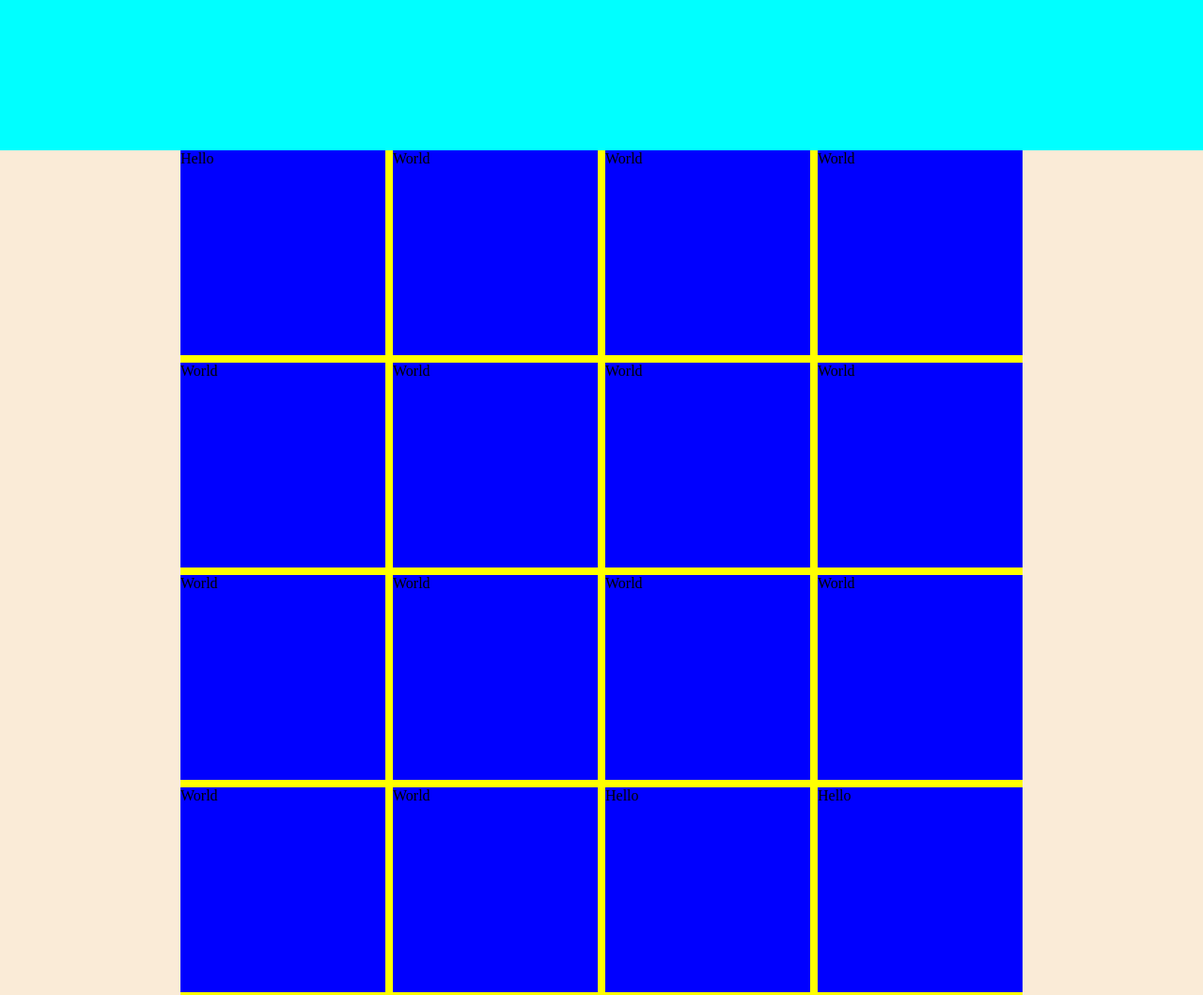
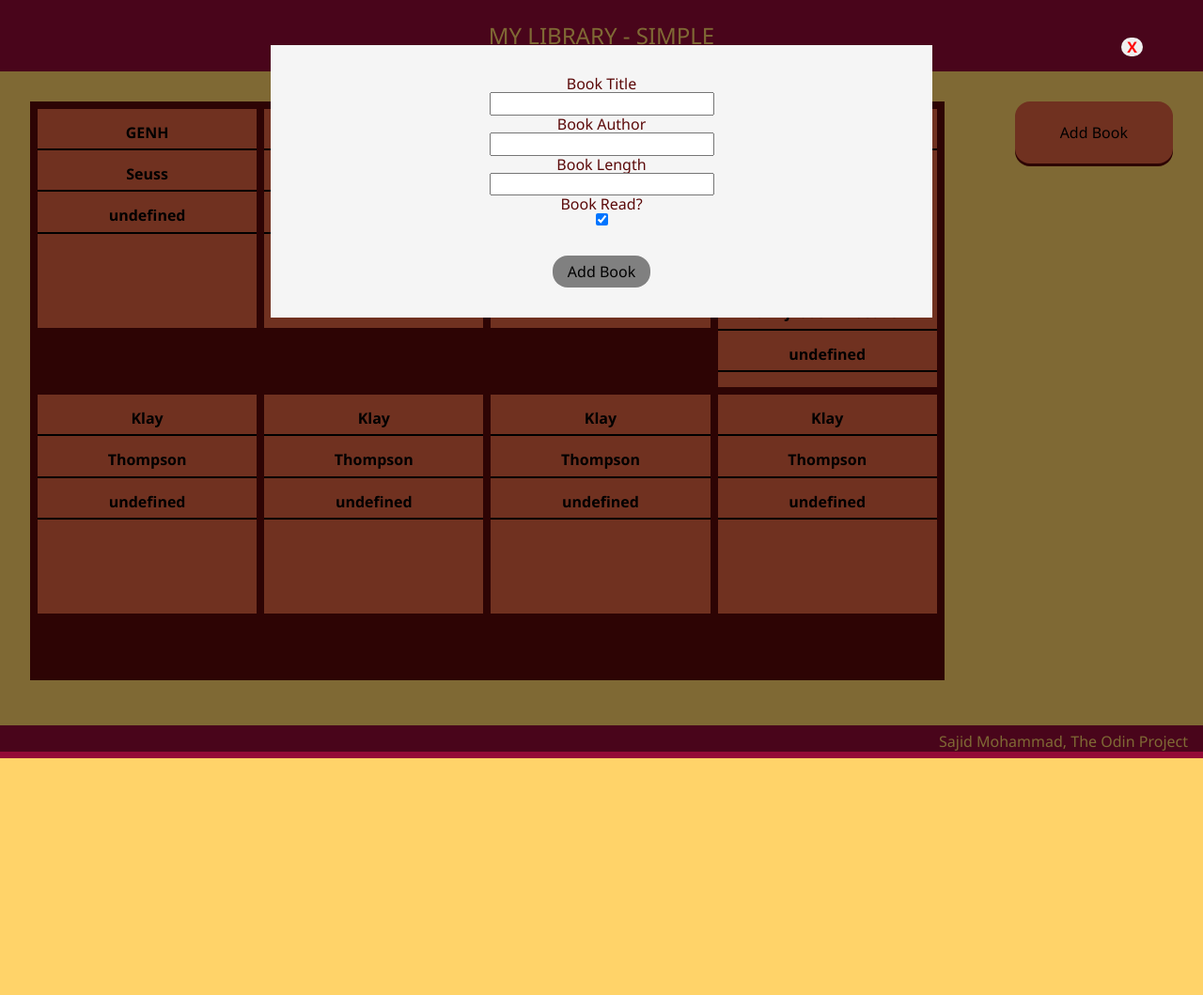
Before and after one commit to Sajid-Moha/TOP, a plain HTML site: page Library/library.html in a window 1280 px wide. Shown: the top 1059 px of the page at 94% size. After the commit the page ends 807 px from the top, so only its background shows below. Drawn offline with Linux system fonts and the light colour scheme.

Commit message:
modal partly implemented, need to add js

```diff
--- a/Library/books.js
+++ b/Library/books.js
@@ -16,7 +16,44 @@ Book.prototype.info = function () {
     }
 };
 
+Book.prototype.returnBook = function () {
+    const book = document.createElement('div');
+    book.classList.add('book');
+
+    const title = document.createElement('p');
+    const author = document.createElement('p');
+    const numPages = document.createElement('p');
+
+    title.textContent = `${this.title}`;
+    author.textContent = `${this.author}`;
+    numPages.textContent = `${this.numPages}`;
+
+    book.appendChild(title);
+    book.appendChild(author);
+    book.appendChild(numPages);
+
+    return book;
+};
+
 function addBookToLibrary(title, author, numPages, read) {
     let book = new Book(title, author, numPages, read);
     myLibrary.push(book);
 }
+
+function printBooks() {
+    let library = document.querySelector(".library");
+    myLibrary.forEach( function (book) {
+        library.appendChild(book.returnBook());
+    })
+}
+
+
+addBookToLibrary('GENH', 'Seuss', 25, false);
+addBookToLibrary('DOAWK', 'Bron', 23, true);
+addBookToLibrary('Draymond', 'Green', 23, false);
+addBookToLibrary('Stephen', 'Curry lorem epsum dsaf dfaslfhda dfsahl;fdhasl dfsalhflkadsjfkldjsa dfsalhfdksajhfdkl asfdsakjh fdsakjhf dkjasda fkdha fkdh asdlkfdhsafk hsadkjfh adkjflh dsakjhf alkjsdhf daksjhfkdsahfkdjs alhfjkdashlfkdsahs', 30, true);
+addBookToLibrary('Klay', 'Thompson', 11, false);
+addBookToLibrary('Klay', 'Thompson', 11, false);
+addBookToLibrary('Klay', 'Thompson', 11, false);
+addBookToLibrary('Klay', 'Thompson', 11, false);
+printBooks();
--- a/Library/library.html
+++ b/Library/library.html
@@ -9,33 +9,43 @@
     <link rel="stylesheet" href="styles.css">
     <link rel="stylesheet" href="normalize.css">
 </head>
-<body>
-    <heading>
+<body class="">
+    <div class="modal">
+        <button type="button" id="close" class="modal-close">X</button>
+        <form class="form" method="GET">
+            <label for="title">Book Title</label>
+            <input type="text" id="title" name="title" class="book-form">
 
-    </heading>
+            <label for="author">Book Author</label>
+            <input type="text" id="author" name="author" class="book-form">
+
+            <label for="num-pages">Book Length</label>
+            <input type="number" id="num-pages" name="num-pages" class="book-form">
+
+            <label for="read">Book Read?</label>
+            <input type="checkbox" id="read" name="read" class="book-form" checked>
+
+            <!-- adding margin to button ruins animation, use empty div instead -->
+            <div class="spacing"></div>
+            <button type="submit" class="form-submit">Add Book</button>
+        </form>
+    </div>
+    <header>
+        MY LIBRARY - SIMPLE
+    </header>
     <main>
-        <div class="library">
-            <div class="book">Hello</div>
-            <div class="book">World</div>
-            <div class="book">World</div>
-            <div class="book">World</div>
-            <div class="book">World</div>
-            <div class="book">World</div>
-            <div class="book">World</div>
-            <div class="book">World</div>
-            <div class="book">World</div>
-            <div class="book">World</div>
-            <div class="book">World</div>
-            <div class="book">World</div>
-            <div class="book">World</div>
-            <div class="book">World</div>
-            <div class="book">Hello</div>
-            <div class="book">Hello</div>
-            <div class="book">Hello</div>
-            <div class="book">Hello</div>
-            <div class="book">Hello</div>
+        <div class="library-container">
+            <div class="library">
+            </div>
+        </div>
+        <div class="controls">
+            <button type="button" class="add">Add Book</button>
         </div>
     </main>
+    <footer>
+        Sajid Mohammad, The Odin Project
+    </footer>
     <script src="books.js"></script>
+    <script src="modal.js"></script>
 </body>
 </html>
--- /dev/null
+++ b/Library/modal.js
@@ -0,0 +1,5 @@
+const add_book = document.querySelector('.add');
+add_book.addEventListener('click', () => {
+    const modal = document.createElement('div');
+
+});
--- a/Library/styles.css
+++ b/Library/styles.css
@@ -1,25 +1,62 @@
+/* Color palette used:
+    https://colorhunt.co/palette/ffd369e26241940a375b0909
+*/
+:root {
+    --main-body: #FFD369;
+    --heading-color: #940A37;
+    --accent: #E26241;
+    --dark-shadow: #5B0909;
+}
+
 body {
     min-height: 100vh;
+    background-color: var(--main-body);
+
+    color: var(--dark-shadow);
+    font-family: 'Segoe UI', Tahoma, Geneva, Verdana, sans-serif;
 
     display: grid;
     grid-template-rows: auto 1fr;
     box-sizing: border-box;
 }
 
-heading {
-    background-color: aqua;
-    height: 20vh;
+/* Add to body when modal is active */
+.locked {
+    position: fixed;
+}
+
+header {
+    background-color: var(--heading-color);
+    color: var(--main-body);
+    padding-top: 1em;
+    padding-bottom: 1em;
+
+    text-align: center;
+    font-size: x-large;
 }
 
 main {
-    background-color: antiquewhite;
+    color: black;
+    font-weight: bolder;
+
+    display: flex;
+    flex-direction: row;
+    justify-content: space-between;
+    padding: 2em;
+}
+
+.library-container {
+    box-sizing: border-box;
+
+    height: 100%;
+    width: 80%;
+
+    border: .5em solid var(--dark-shadow);
 }
 
 .library {
-    background-color: yellow;
+    background-color: var(--dark-shadow);
     height: 100%;
-    width: 70%;
-    margin: auto;
 
     display: grid;
     grid-template-columns: repeat(auto-fit, minmax(200px, 1fr));
@@ -28,6 +65,102 @@ main {
 }
 
 .book {
-    background-color: blue;
+    background-color: var(--accent);
     aspect-ratio: 1;
+
+    text-align: center;
 }
+
+.book > p {
+    padding-bottom: .5em;
+    border-bottom: 2px solid black;
+}
+
+footer {
+    background-color: var(--heading-color);
+    margin-top: 1em;
+    padding-right: 1em;
+    padding-top: .5em;
+    padding-bottom: .5em;
+
+    color: var(--main-body);
+    text-align: right;
+}
+
+/* BUTTON STYLING */
+button {
+    cursor: pointer;
+    border-radius: 1em;
+    border: none;
+
+    transition: .2s;
+}
+
+/* have to add hover and active effects seperately or else animation messes up */
+.add {
+    padding: 1.5em 3em;
+    background-color: var(--accent);
+    box-shadow: 0px 3px var(--dark-shadow);
+}
+
+.add:hover {
+    transform: scale(1.1);
+}
+
+.add:active {
+    transform: translateY(3px);
+    box-shadow: 0px 0px;
+}
+
+.spacing {
+    height: 2em;
+}
+
+.form-submit {
+    padding: .5em 1em;
+
+    background-color: grey;
+}
+
+.form-submit:hover, .form-submit:focus {
+    transform: scale(1.1);
+    background-color: inherit;
+    border: 2px solid grey;
+}
+
+.form-submit:active {
+    border: 2px solid black;
+}
+
+.modal {
+    position: absolute;
+    width: 100%;
+    height: 100%;
+    background-color: rgba(0, 0, 0, 50%);
+}
+
+/* hide modal when not needed */
+.hidden {
+    visibility: hidden;
+}
+
+.form {
+    display: flex;
+    flex-direction: column;
+    align-items: center;
+    margin: auto;
+    margin-top: 3em;
+
+    width: 50%;
+    background-color: whitesmoke;
+    padding: 2em;
+}
+
+.modal-close {
+    position: absolute;
+    right: 5%;
+    top: 5%;
+
+    color: red;
+    font-weight: bolder;
+}
```
Also changed, not shown: Library/normalize.css.
